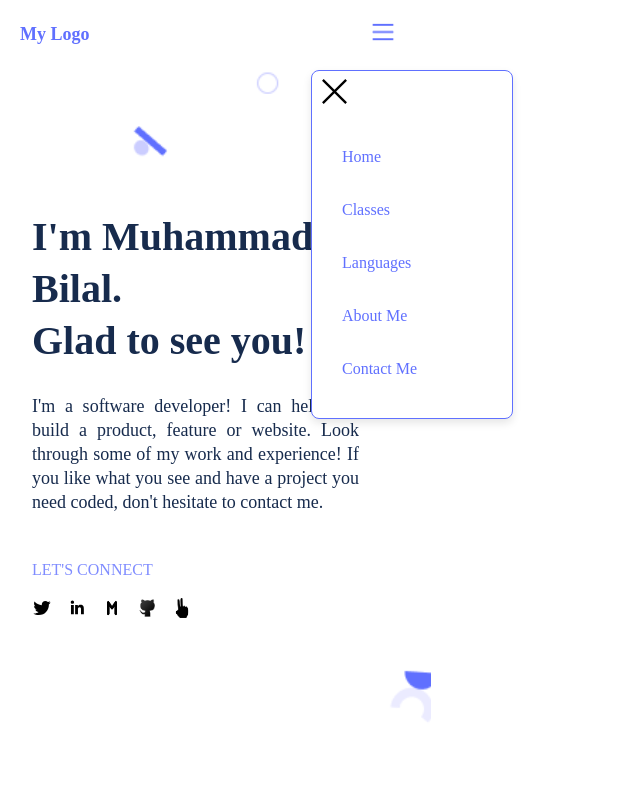
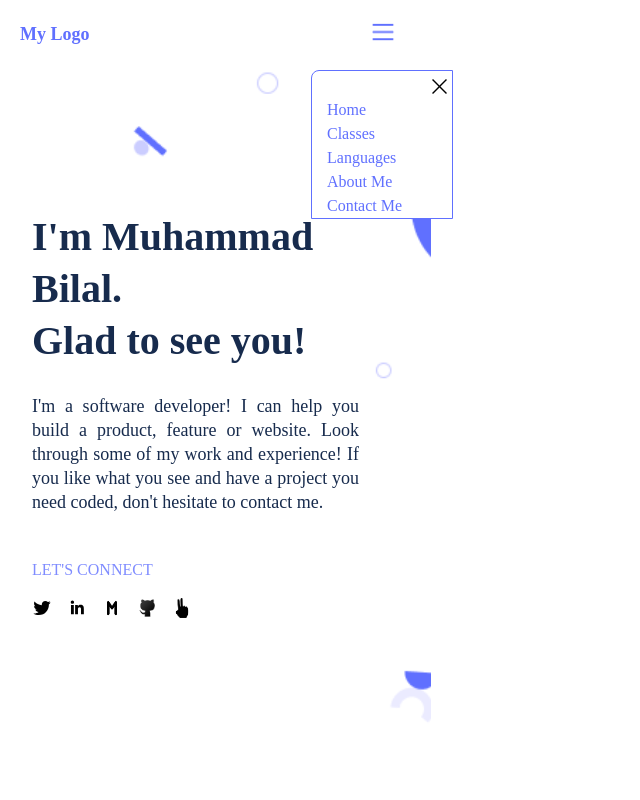
Before and after one commit to mdbilalriaz/Portfolio, a website: page index.html in a window 1280 px wide. Both pictures are taken after a click on the link 383 px from the left and 38 px from the top of the page. Shown: the top 800 px of the page, without its empty margins (0-640 px from the left). Drawn offline with Linux system fonts and the light colour scheme.

Commit message:
css change

```diff
--- a/style.css
+++ b/style.css
@@ -543,66 +543,48 @@ input
   border: 1px solid #CFD8DC;
   background-color: #FFFFFF;
 }
-/* Navbar styles */
 .navbar {
-  display: none; /* Hidden initially */
-  background-color: #ffffff; /* White background */
+  display: none;
+  background-color: #ffffff;
   position: absolute;
   top: 70px;
-  right: 20px;
-  width: 200px; /* Increased width for better spacing */
-  border: 1px solid #6070FF; /* Border color */
-  border-radius: 8px; /* Rounded corners */
-  box-shadow: 0 4px 8px rgba(0, 0, 0, 0.1); /* Subtle shadow for depth */
-  transition: all 0.3s ease; /* Smooth transition for opening/closing */
+  width: 140px;
+  border: 1px solid #6070FF;
 }
 
-/* List styles */
 .navbar ul {
   list-style: none;
-  padding: 15px; /* Increased padding for more space */
-  margin: 0; /* Reset margin */
+  padding: 0px;
+  margin: 0;
 }
 
-/* List item styles */
+
 .navbar li {
-  margin: 15px 0; /* Increased margin for better spacing */
-  display: flex; /* Use flexbox to align items */
-  justify-content: space-between; /* Space out children */
-  align-items: center; /* Center align items vertically */
+  margin: 0px 0;
+  display: flex;
+  justify-content: space-between;
+  align-items: center;
 }
 
-/* Link styles */
+
 .navbar a {
-  color: #6070FF; /* Text color */
-  text-decoration: none; /* Remove underline */
-  padding: 10px 15px; /* Padding for clickable area */
-  display: block; /* Make the entire area clickable */
-  border-radius: 4px; /* Rounded corners for links */
-  transition: background-color 0.3s ease; /* Smooth background transition */
+  color: #6070FF;
+  text-decoration: none;
+  padding: 3px 15px;
+  display: block;
 }
 
-/* Hover effect for links */
-.navbar a:hover {
-  background-color: #f0f8ff; /* Light blue background on hover */
-  color: #003366; /* Darker text color on hover */
+
+
+.navbar.open {
+  display: block;
 }
 
-/* Open class to show the navbar */
-.navbar.open {
-  display: block; /* Show navbar when open */
+
+.cross svg {
+  height: 15px;
+  width: 15px;
+  cursor: pointer;
+  transition: transform 0.3s ease;
+  margin-left: 120px;
 }
-
-/* Cross icon styles */
-.cross svg {
-  height: 25px; /* Adjust height */
-  width: 25px; /* Adjust width */
-  cursor: pointer; /* Change cursor to pointer */
-  transition: transform 0.3s ease; /* Smooth transform for the icon */
-  margin-left: 10px; /* Space between text and icon */
-}
-
-/* Cross icon hover effect */
-.cross svg:hover {
-  transform: scale(1.1); /* Slightly increase size on hover */
-}
```
